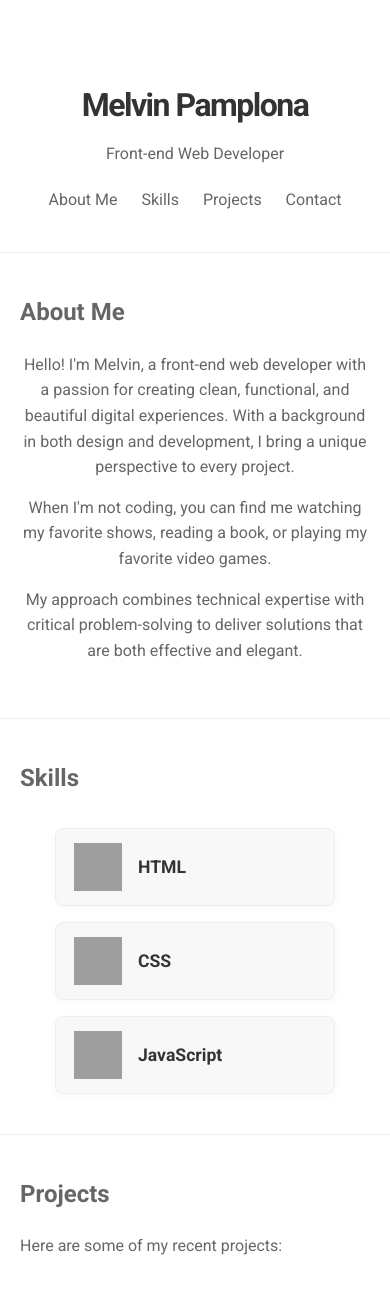
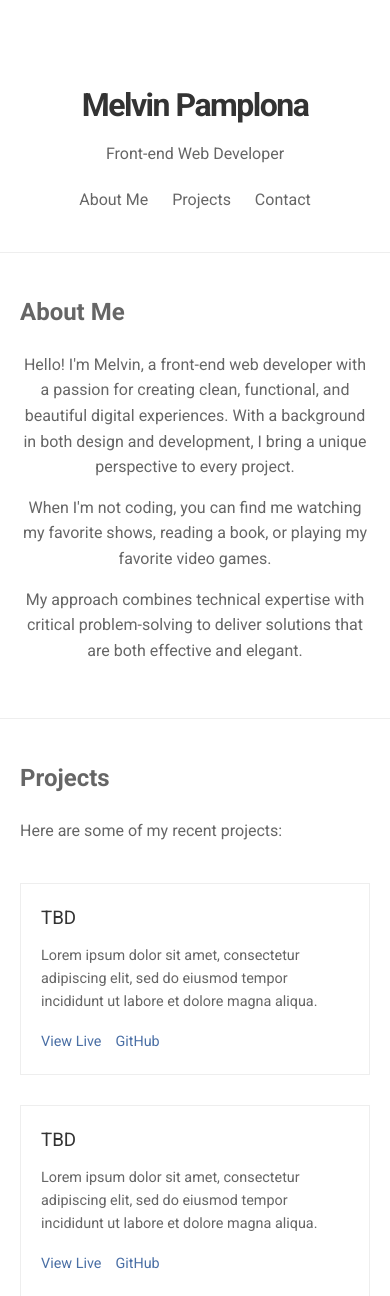
Before and after one commit to melvinp23/portfolio, a plain HTML site: page index.html in a window 390 px wide. Shown: the top 1296 px of the page. Drawn offline with Linux system fonts and the light colour scheme; grey boxes are pictures that could not be loaded.

Commit message:
Revert "add skills section to index.html"
This reverts commit 8caa3adeeac0a54c4ca9f80423003a2bed30810e.

```diff
--- a/index.html
+++ b/index.html
@@ -16,7 +16,6 @@
                 <p>Front-end Web Developer</p>
                 <nav>
                     <a href="#about">About Me</a>
-                    <a href="#skills">Skills</a>
                     <a href="#projects">Projects</a>
                     <a href="#contact">Contact</a>
                 </nav>
@@ -38,30 +37,6 @@
                             that are both effective and elegant.</p>
                     </div>
                 </div>
-            </div>
-        </section>
-
-        <section id="skills">
-            <div class="container">
-                <h2>Skills</h2>
-                <ul class="skills-list">
-                    <li>
-                        <img src="https://cdn.jsdelivr.net/gh/devicons/devicon/icons/html5/html5-original.svg"
-                            alt="HTML5 Logo" class="skill-logo">
-                        <span>HTML</span>
-                    </li>
-                    <li>
-                        <img src="https://cdn.jsdelivr.net/gh/devicons/devicon/icons/css3/css3-original.svg"
-                            alt="CSS3 Logo" class="skill-logo">
-                        <span>CSS</span>
-                    </li>
-                    <li>
-                        <img src="https://cdn.jsdelivr.net/gh/devicons/devicon/icons/javascript/javascript-original.svg"
-                            alt="JavaScript Logo" class="skill-logo">
-                        <span>JavaScript</span>
-                    </li>
-
-                </ul>
             </div>
         </section>
 
--- a/style.css
+++ b/style.css
@@ -107,50 +107,6 @@ nav a:hover {
 	min-width: 300px;
 }
 
-/* Skills Section */
-.skills-list {
-	list-style: none;
-	display: flex;
-	justify-content: center;
-	gap: 40px;
-	margin-top: 30px;
-	padding: 0;
-}
-
-.skills-list li {
-	background: var(--light-color);
-	border: 1px solid #eee;
-	border-radius: 8px;
-	padding: 18px 32px;
-	font-size: 1.1em;
-	font-weight: 700;
-	color: var(--primary-color);
-	box-shadow: 0 2px 8px rgba(0, 0, 0, 0.03);
-	transition: transform 0.2s, box-shadow 0.2s;
-	display: flex;
-	flex-direction: column;
-	align-items: center;
-	min-width: 100px;
-}
-
-.skills-list li:hover {
-	transform: translateY(-4px) scale(1.05);
-	box-shadow: 0 6px 18px rgba(74, 111, 165, 0.08);
-}
-
-.skill-logo {
-	width: 48px;
-	height: 48px;
-	margin-bottom: 10px;
-	display: block;
-}
-
-.skills-list span {
-	margin-top: 4px;
-	font-size: 1em;
-	color: var(--primary-color);
-}
-
 .profile-img {
 	width: 200px;
 	height: 200px;
@@ -236,25 +192,4 @@ nav a:hover {
 		flex-direction: column;
 		text-align: center;
 	}
-
-	.skills-list {
-		flex-direction: column;
-		align-items: center;
-		gap: 16px;
-	}
-	.skills-list li {
-		width: 80%;
-		text-align: center;
-		flex-direction: row;
-		justify-content: flex-start;
-		min-width: unset;
-		padding: 14px 18px;
-	}
-	.skill-logo {
-		margin-bottom: 0;
-		margin-right: 16px;
-	}
-	.skills-list span {
-		margin-top: 0;
-	}
 }
```
